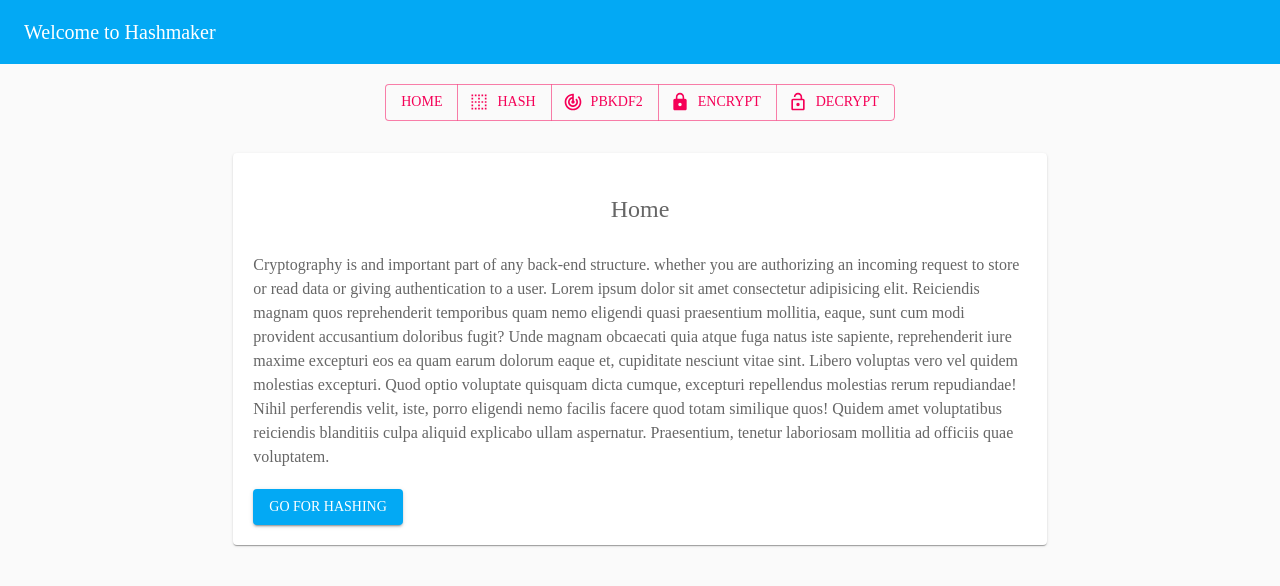
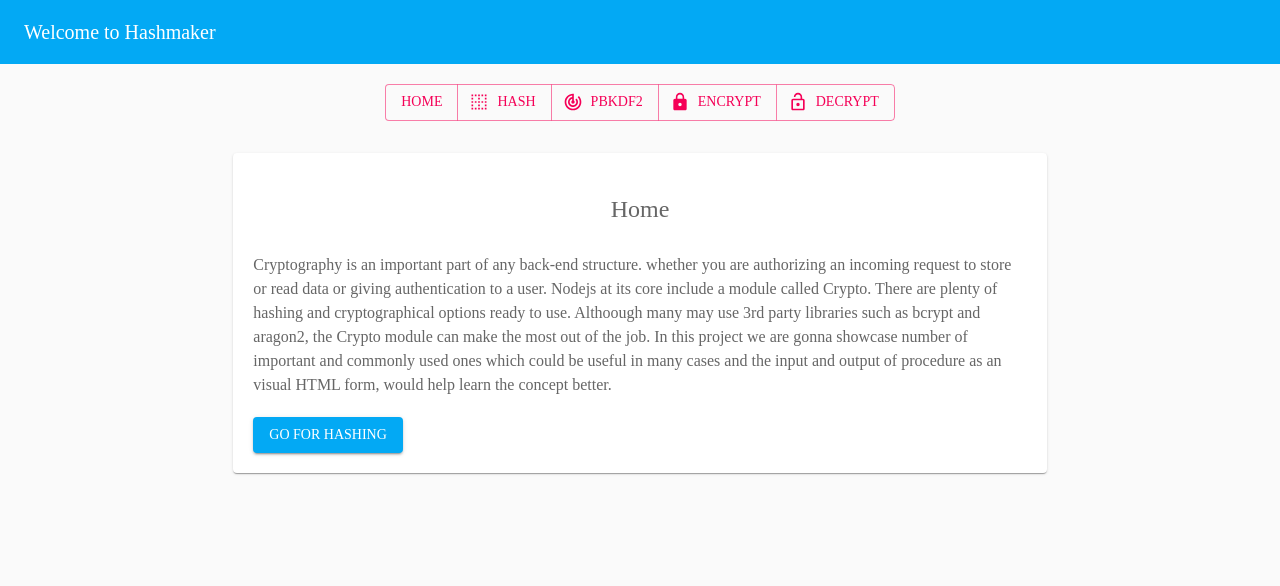
Before and after one commit to joraavanes/hashmaker, a React (Create React App) app in the folder hashmaker-client/: page / in a window 1280 px wide. Shown: the top 586 px of the page. Built offline with nearby package versions, Linux system fonts and the light colour scheme; a web font is replaced by a local one.

Commit message:
Add description to Home component

```diff
--- a/hashmaker-client/src/components/Home.js
+++ b/hashmaker-client/src/components/Home.js
@@ -36,8 +36,9 @@ const Home = () => {
                         Home
                     </Typography>
                     <Typography>
-                        Cryptography is and important part of any back-end structure. whether you are authorizing an incoming request to store or read data or giving authentication to a user.
-                        Lorem ipsum dolor sit amet consectetur adipisicing elit. Reiciendis magnam quos reprehenderit temporibus quam nemo eligendi quasi praesentium mollitia, eaque, sunt cum modi provident accusantium doloribus fugit? Unde magnam obcaecati quia atque fuga natus iste sapiente, reprehenderit iure maxime excepturi eos ea quam earum dolorum eaque et, cupiditate nesciunt vitae sint. Libero voluptas vero vel quidem molestias excepturi. Quod optio voluptate quisquam dicta cumque, excepturi repellendus molestias rerum repudiandae! Nihil perferendis velit, iste, porro eligendi nemo facilis facere quod totam similique quos! Quidem amet voluptatibus reiciendis blanditiis culpa aliquid explicabo ullam aspernatur. Praesentium, tenetur laboriosam mollitia ad officiis quae voluptatem.
+                        Cryptography is an important part of any back-end structure. whether you are authorizing an incoming request to store or read data or giving authentication to a user.
+                        Nodejs at its core include a module called Crypto. There are plenty of hashing and cryptographical options ready to use. Althoough many may use 3rd party libraries such as bcrypt and aragon2, the Crypto module can make the most out of the job.
+                        In this project we are gonna showcase number of important and commonly used ones which could be useful in many cases and the input and output of procedure as an visual HTML form, would help learn the concept better.
                     </Typography>
                     <Button color="primary" variant="contained" className={`${mt} ${colorWhite}`} component={NavLink} to={"/hash"}>Go for Hashing</Button>
                 </Paper>
```
